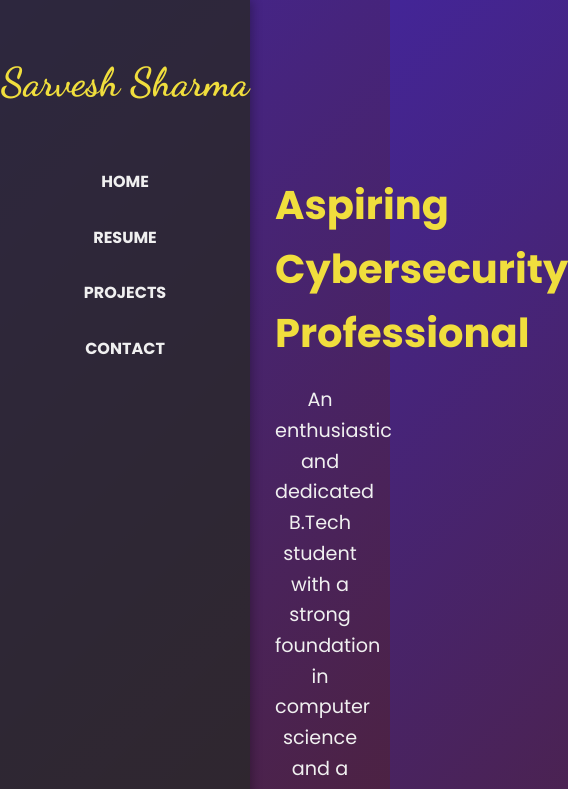
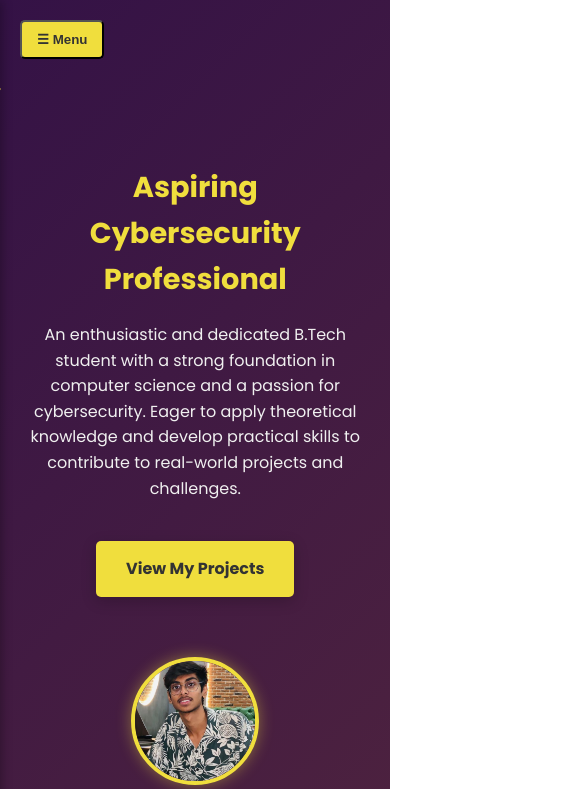
Before and after one commit to Sharmadotcom/my-portfolio-website, a plain HTML site: page index.html in a window 390 px wide. Shown: the top 789 px of the page, 568 px wide, since content can reach past the window. Drawn offline with Linux system fonts and the light colour scheme.

Commit message:
Update index.html

```diff
--- a/index.html
+++ b/index.html
@@ -9,7 +9,7 @@
     <link href="https://fonts.googleapis.com/css2?family=Dancing+Script:wght@700&family=Poppins:wght@400;700&display=swap" rel="stylesheet">
     <style>
         :root {
-            --background-start: #432597;
+            --background-start: #341246;
             --background-end: #4d223f;
             --text-color: #f0f0f0;
             --card-background: rgba(41, 41, 41, 0.8);
@@ -27,7 +27,7 @@
             line-height: 1.6;
         }
 
-        /* New Sidebar Styles */
+        /* Sidebar Styles */
         .sidebar {
             height: 100%;
             width: var(--sidebar-width);
@@ -74,6 +74,21 @@
             background: rgba(240, 222, 61, 0.1);
         }
 
+        /* Menu Button for Mobile */
+        .menu-btn {
+            display: none; /* Hide on desktop */
+            position: fixed;
+            top: 20px;
+            left: 20px;
+            z-index: 150;
+            cursor: pointer;
+            background: var(--accent-color);
+            color: #333;
+            padding: 10px 15px;
+            border-radius: 5px;
+            font-weight: bold;
+        }
+
         /* Main content styles */
         .main-content {
             margin-left: var(--sidebar-width);
@@ -88,7 +103,7 @@
             text-align: center;
         }
 
-        /* Existing component styles updated for new layout */
+        /* Existing component styles */
         header {
             background: none;
             padding: 0;
@@ -174,7 +189,7 @@
             background: #fff;
         }
 
-        /* Keyframes for new and existing animations */
+        /* Keyframes for animations */
         @keyframes fadeIn {
             from {
                 opacity: 0;
@@ -227,9 +242,63 @@
                 transform: translateX(0);
             }
         }
+
+        /* Media Query for Mobile Devices */
+        @media (max-width: 768px) {
+            .sidebar {
+                transform: translateX(-100%);
+                transition: transform 0.5s ease-in-out;
+                z-index: 100;
+            }
+
+            .sidebar.is-open {
+                transform: translateX(0);
+            }
+
+            .main-content {
+                margin-left: 0;
+                padding-top: 80px;
+            }
+
+            .container {
+                width: 95%;
+                padding: 20px 0;
+            }
+
+            .menu-btn {
+                display: block;
+            }
+
+            .hero-section {
+                padding: 40px 0;
+            }
+
+            .hero-section h2 {
+                font-size: 1.8em;
+            }
+
+            .hero-section p {
+                font-size: 1em;
+            }
+
+            .profile-img {
+                width: 120px;
+                height: 120px;
+            }
+
+            .about-me {
+                padding: 20px;
+            }
+
+            .about-me h2 {
+                font-size: 1.5em;
+            }
+        }
     </style>
 </head>
 <body>
+
+    <button class="menu-btn" onclick="toggleSidebar()">☰ Menu</button>
 
     <div class="sidebar">
         <h1>Sarvesh Sharma</h1>
@@ -244,7 +313,7 @@
     <div class="main-content">
         <div class="container">
             <header>
-                </header>
+            </header>
 
             <section class="hero-section">
                 <h2>Aspiring Cybersecurity Professional</h2>
@@ -256,11 +325,17 @@
                 <img src="profile-img.jpg" alt="Profile Picture" class="profile-img">
                 <div class="about-me">
                     <h2>About Me</h2>
-                    <p>Hello! My name is Sarvesh Sharma. I am a Student with a passion for Coding. Also an enthusiastic and dedicated B.Tech Computer Science student specializing in Cybersecurity at VIT Bhopal, with a strong foundation in core computer science concepts. Eager to apply theoretical knowledge and develop practical skills in cybersecurity to contribute to real-world projects and challenges.</p>
+                    <p>Hello! My name is Sarvesh Sharma. I am a Student with a passion for Coding. Also an enthusiastic and dedicated B.Tech Computer Science student specializing in Cybersecurity at VIT Bhopal, with a strong foundation in core computer science concepts. Eager to apply theoretical knowledge and develop practical skills to contribute to real-world projects and challenges.</p>
                 </div>
             </section>
         </div>
     </div>
 
+    <script>
+        function toggleSidebar() {
+            const sidebar = document.querySelector('.sidebar');
+            sidebar.classList.toggle('is-open');
+        }
+    </script>
 </body>
 </html>
```
